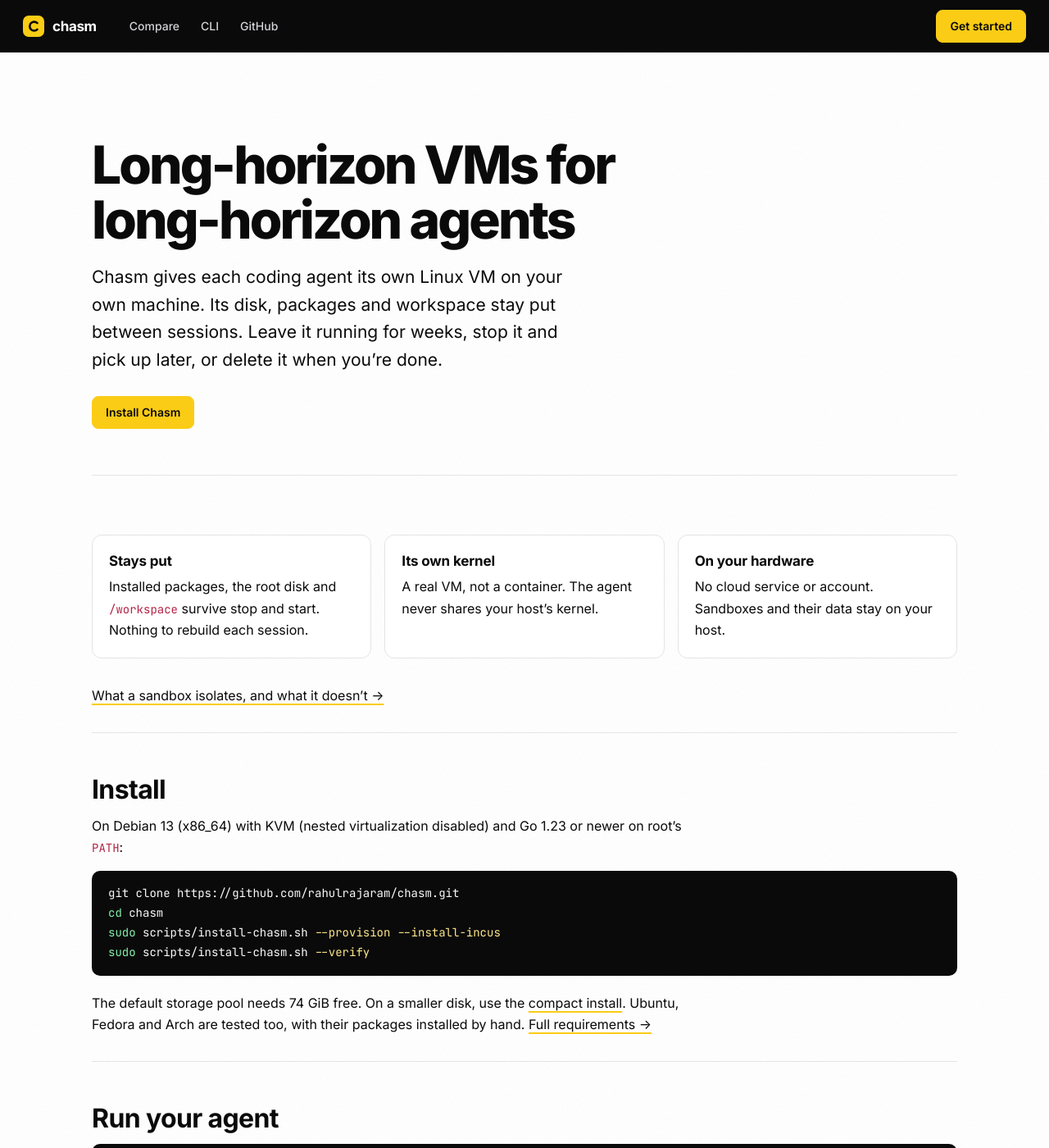
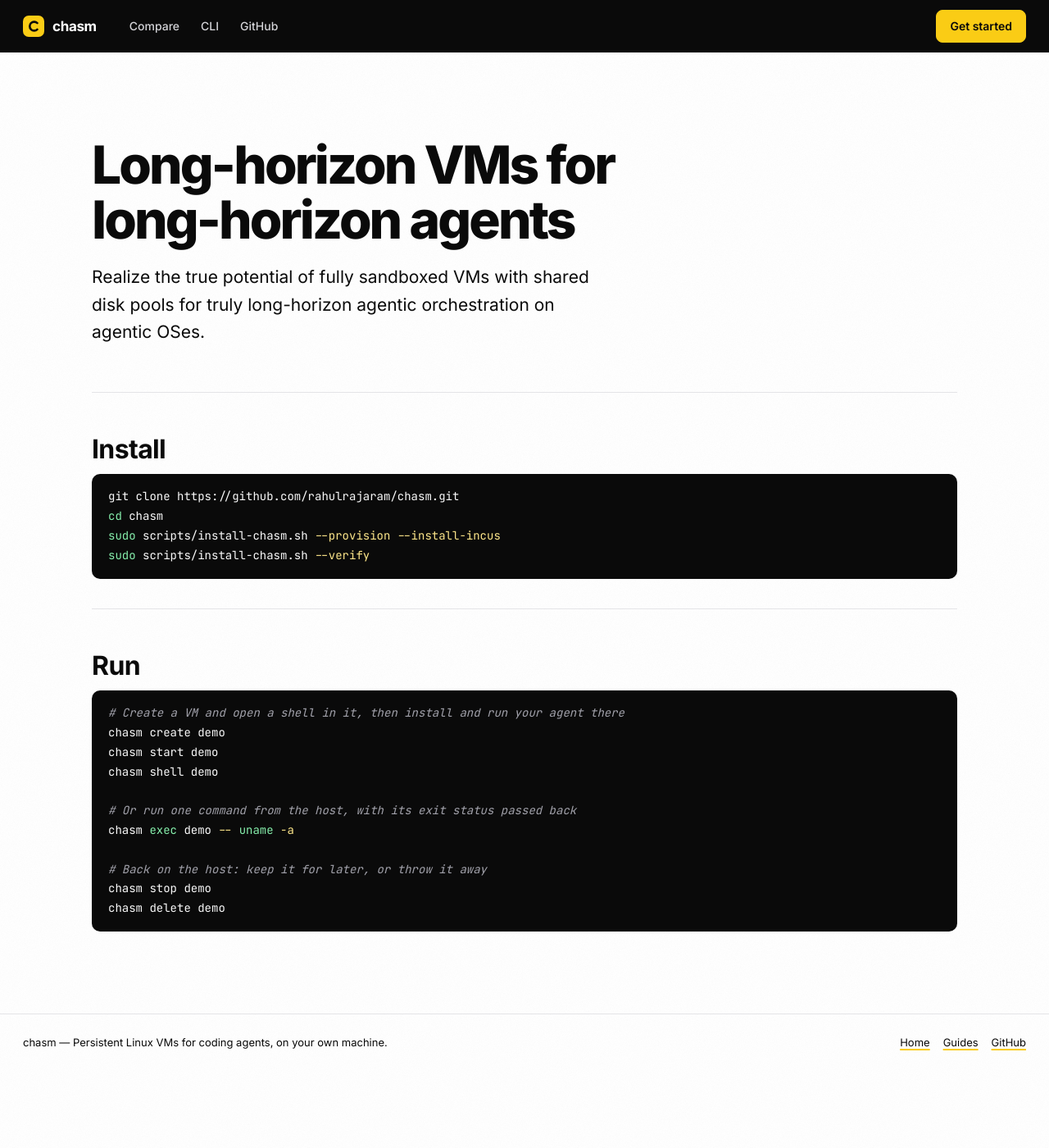
Before and after one commit to rahulrajaram/chasm, a Jekyll site: the page built from docs/index.html, in a window 1280 px wide and 1400 px high. Shown: the whole window at 82% size. Built offline with Jekyll 4.4.1, drawn with Linux system fonts in a browser that asks for light colours; some of the changed text lies outside the part shown.

Commit message:
docs(landing): headline, one-line pitch, install and run
Co-Authored-By: Claude Opus 5.5 <noreply@anthropic.com>

```diff
--- a/docs/index.html
+++ b/docs/index.html
@@ -1,45 +1,23 @@
 ---
 layout: landing
 title: Long-horizon VMs for long-horizon agents
-description: Chasm gives each coding agent its own Linux VM on your own machine. Its disk, packages and workspace stay put between sessions, for as long as you keep it.
+description: Realize the true potential of fully sandboxed VMs with shared disk pools for truly long-horizon agentic orchestration on agentic OSes.
 ---
 <section class="hero">
   <h1>Long-horizon VMs for long-horizon agents</h1>
-  <p class="lede">Chasm gives each coding agent its own Linux VM on your own machine. Its disk, packages and workspace stay put between sessions. Leave it running for weeks, stop it and pick up later, or delete it when you’re done.</p>
-  <div class="hero__actions">
-    <a class="button" href="#install">Install Chasm</a>
-  </div>
-</section>
-<section class="section">
-  <ul class="features">
-    <li class="feature">
-      <h3>Stays put</h3>
-      <p>Installed packages, the root disk and <code>/workspace</code> survive stop and start. Nothing to rebuild each session.</p>
-    </li>
-    <li class="feature">
-      <h3>Its own kernel</h3>
-      <p>A real VM, not a container. The agent never shares your host’s kernel.</p>
-    </li>
-    <li class="feature">
-      <h3>On your hardware</h3>
-      <p>No cloud service or account. Sandboxes and their data stay on your host.</p>
-    </li>
-  </ul>
-  <p><a href="architecture.html">What a sandbox isolates, and what it doesn’t →</a></p>
+  <p class="lede">Realize the true potential of fully sandboxed VMs with shared disk pools for truly long-horizon agentic orchestration on agentic OSes.</p>
 </section>
 <section class="section" id="install">
   <h2>Install</h2>
-  <p>On Debian 13 (x86_64) with KVM (nested virtualization disabled) and Go 1.23 or newer on root’s <code>PATH</code>:</p>
 {% highlight bash %}
 git clone https://github.com/rahulrajaram/chasm.git
 cd chasm
 sudo scripts/install-chasm.sh --provision --install-incus
 sudo scripts/install-chasm.sh --verify
 {% endhighlight %}
-  <p>The default storage pool needs 74 GiB free. On a smaller disk, use the <a href="install.html#compact-install">compact install</a>. Ubuntu, Fedora and Arch are tested too, with their packages installed by hand. <a href="install.html#requirements-recap">Full requirements →</a></p>
 </section>
 <section class="section">
-  <h2>Run your agent</h2>
+  <h2>Run</h2>
 {% highlight bash %}
 # Create a VM and open a shell in it, then install and run your agent there
 chasm create demo
@@ -53,5 +31,4 @@ chasm exec demo -- uname -a
 chasm stop demo
 chasm delete demo
 {% endhighlight %}
-  <p><a href="first-sandbox.html">Your first sandbox, step by step →</a></p>
 </section>
```
